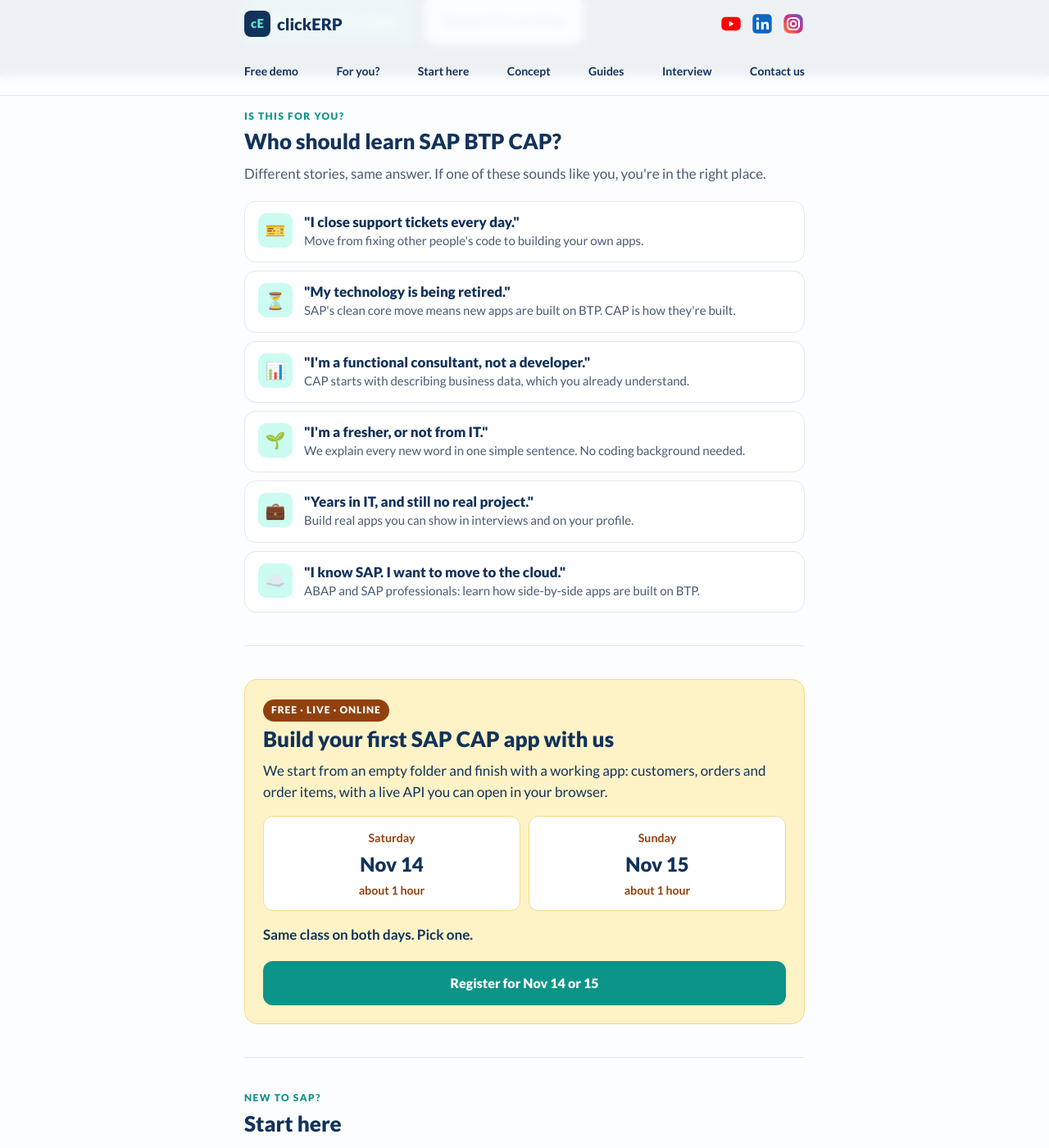
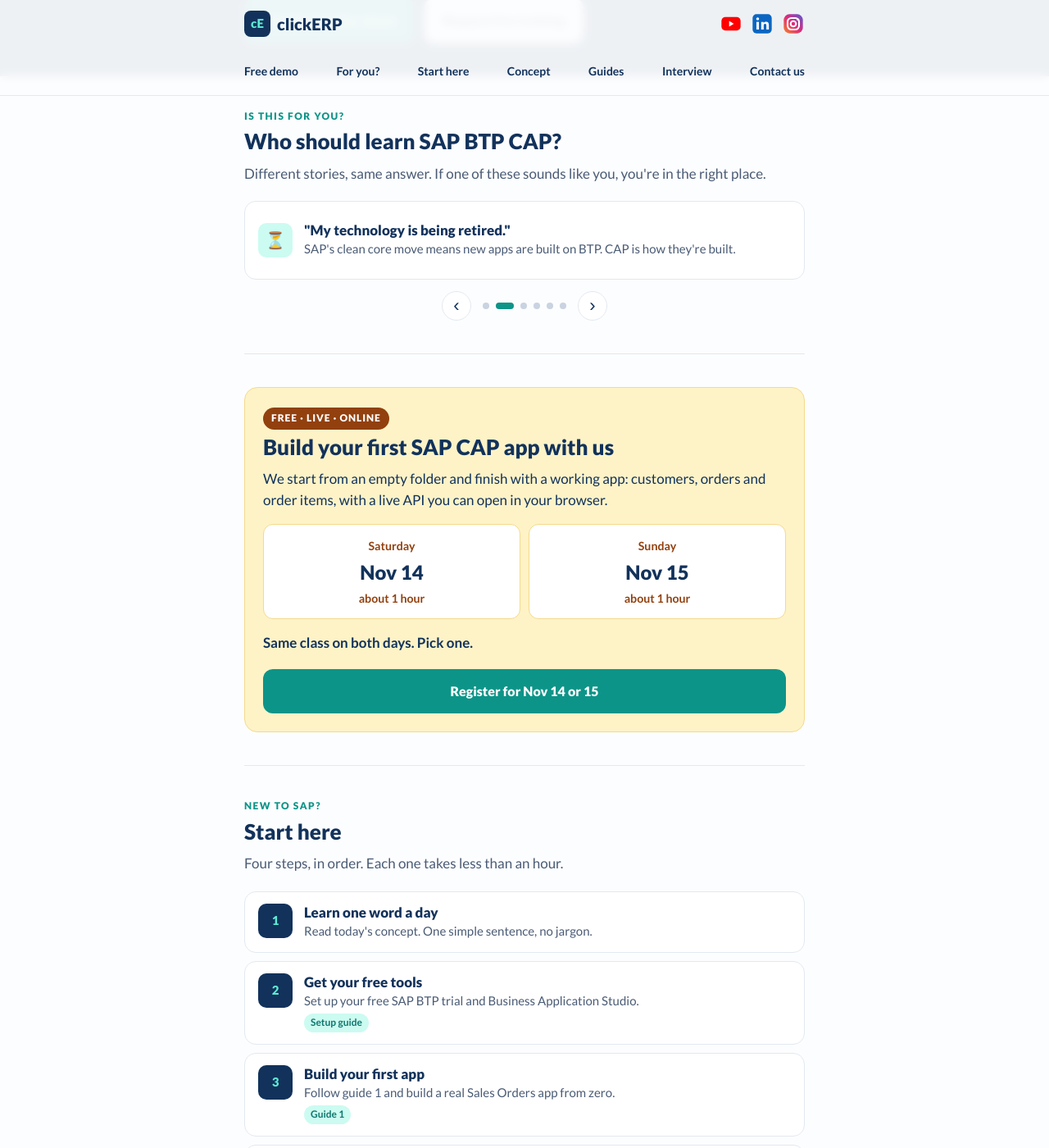
Before and after one commit to clickerp8/clickerp8.github.io, a Jekyll site: the page index.html, which Jekyll copies as it is, in a window 1280 px wide and 1400 px high, scrolled down 362 px. Shown: the whole window at 82% size. Built offline with Jekyll 4.4.1, drawn with Linux system fonts in a browser that asks for light colours; part of the change alters nothing that is shown.

Commit message:
Turn Who should learn section into a swipeable carousel
Co-Authored-By: Claude Opus 5.5 <noreply@anthropic.com>
Claude-Session: https://claude.ai/code/session_01PxFd26eptWmHkwM2xBgh9C

```diff
--- a/index.html
+++ b/index.html
@@ -61,6 +61,14 @@ h2{font-size:26px;font-weight:900;line-height:1.2;margin:6px 0 10px}
 .card{display:flex;gap:14px;align-items:flex-start;background:#fff;border:1px solid var(--line);border-radius:14px;padding:14px 16px;text-decoration:none;color:var(--navy)}
 .num{flex:none;display:grid;place-items:center;width:42px;height:42px;border-radius:10px;background:var(--navy);color:var(--mint);font-weight:900;font-size:15px}
 #who .num{background:#CCFBF1;font-size:20px}
+.carousel{display:flex;gap:12px;overflow-x:auto;scroll-snap-type:x mandatory;scrollbar-width:none;-webkit-overflow-scrolling:touch}
+.carousel::-webkit-scrollbar{display:none}
+.carousel .card{flex:0 0 100%;scroll-snap-align:start;min-height:96px;align-items:center}
+.car-nav{display:flex;align-items:center;justify-content:center;gap:14px;margin-top:14px}
+.car-btn{width:36px;height:36px;border-radius:50%;border:1px solid var(--line);background:#fff;color:var(--navy);font-size:22px;line-height:1;cursor:pointer}
+.dots{display:flex;gap:8px}
+.dots button{width:8px;height:8px;border-radius:999px;border:0;padding:0;background:#C9D3E1;cursor:pointer;transition:width .2s}
+.dots button.on{width:22px;background:var(--teal)}
 .card h3{font-size:17px;font-weight:900;line-height:1.3}
 .card p{font-size:15px;color:var(--muted)}
 .tag{display:inline-block;font-size:12px;font-weight:700;padding:2px 8px;border-radius:999px;margin-top:4px}
@@ -101,14 +109,15 @@ footer{padding:24px 0 32px;font-size:14px;color:var(--muted);text-align:center}
   <div class="sec-eyebrow">Is this for you?</div>
   <h2>Who should learn SAP BTP CAP?</h2>
   <p class="lead">Different stories, same answer. If one of these sounds like you, you're in the right place.</p>
-  <div class="list">
-    <div class="card"><div class="num">🎫</div><div><h3>"I close support tickets every day."</h3><p>Move from fixing other people's code to building your own apps.</p></div></div>
+  <div class="carousel" id="who-track">
+    <div class="card"><div class="num">🛠️</div><div><h3>"I close support tickets every day."</h3><p>Move from fixing other people's code to building your own apps.</p></div></div>
     <div class="card"><div class="num">⏳</div><div><h3>"My technology is being retired."</h3><p>SAP's clean core move means new apps are built on BTP. CAP is how they're built.</p></div></div>
     <div class="card"><div class="num">📊</div><div><h3>"I'm a functional consultant, not a developer."</h3><p>CAP starts with describing business data, which you already understand.</p></div></div>
     <div class="card"><div class="num">🌱</div><div><h3>"I'm a fresher, or not from IT."</h3><p>We explain every new word in one simple sentence. No coding background needed.</p></div></div>
     <div class="card"><div class="num">💼</div><div><h3>"Years in IT, and still no real project."</h3><p>Build real apps you can show in interviews and on your profile.</p></div></div>
     <div class="card"><div class="num">☁️</div><div><h3>"I know SAP. I want to move to the cloud."</h3><p>ABAP and SAP professionals: learn how side-by-side apps are built on BTP.</p></div></div>
   </div>
+  <div class="car-nav"><button type="button" class="car-btn" id="who-prev" aria-label="Previous">‹</button><div class="dots" id="who-dots"></div><button type="button" class="car-btn" id="who-next" aria-label="Next">›</button></div>
 </section>
 
 <section id="demo">
@@ -195,5 +204,41 @@ footer{padding:24px 0 32px;font-size:14px;color:var(--muted);text-align:center}
 </footer>
 
 <script src="concepts.js"></script>
+<script>
+(function () {
+  var track = document.getElementById("who-track");
+  if (!track) return;
+  var cards = track.children, dots = document.getElementById("who-dots"), cur = 0, timer;
+  for (var k = 0; k < cards.length; k++) {
+    var d = document.createElement("button");
+    d.type = "button";
+    d.setAttribute("aria-label", "Show card " + (k + 1));
+    d.addEventListener("click", (function (n) { return function () { go(n); restart(); }; })(k));
+    dots.appendChild(d);
+  }
+  function mark() {
+    for (var k = 0; k < dots.children.length; k++) dots.children[k].className = k === cur ? "on" : "";
+  }
+  function go(n) {
+    cur = (n + cards.length) % cards.length;
+    track.scrollTo({ left: cards[cur].offsetLeft - track.offsetLeft, behavior: "smooth" });
+    mark();
+  }
+  function restart() {
+    clearInterval(timer);
+    timer = setInterval(function () { go(cur + 1); }, 4000);
+  }
+  track.addEventListener("scroll", function () {
+    var n = Math.round(track.scrollLeft / track.clientWidth);
+    if (n !== cur) { cur = n; mark(); }
+  });
+  track.addEventListener("touchstart", restart, { passive: true });
+  document.getElementById("who-prev").addEventListener("click", function () { go(cur - 1); restart(); });
+  document.getElementById("who-next").addEventListener("click", function () { go(cur + 1); restart(); });
+  mark();
+  restart();
+})();
+</script>
+
 </body>
 </html>
```
